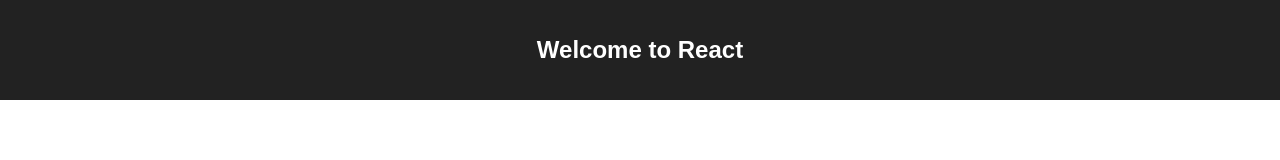
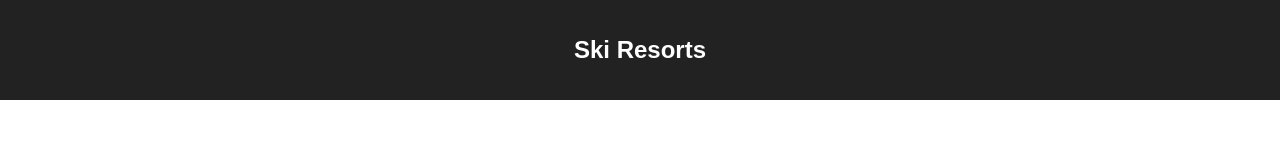
Before and after one commit to lukaszfranczak/skiResorts, a React (Create React App) app: page / in a window 1280 px wide. Shown: the top 160 px of the page. Built offline with nearby package versions, Linux system fonts and the light colour scheme.

Commit message:
Rename app to Ski Resorts

```diff
--- a/src/App.js
+++ b/src/App.js
@@ -7,7 +7,7 @@
     return (
       <div className="App">
         <header className="App-header">
-          <h1 className="App-title">Welcome to React</h1>
+          <h1 className="App-title">Ski Resorts</h1>
         </header>
       </div>
     );
```
